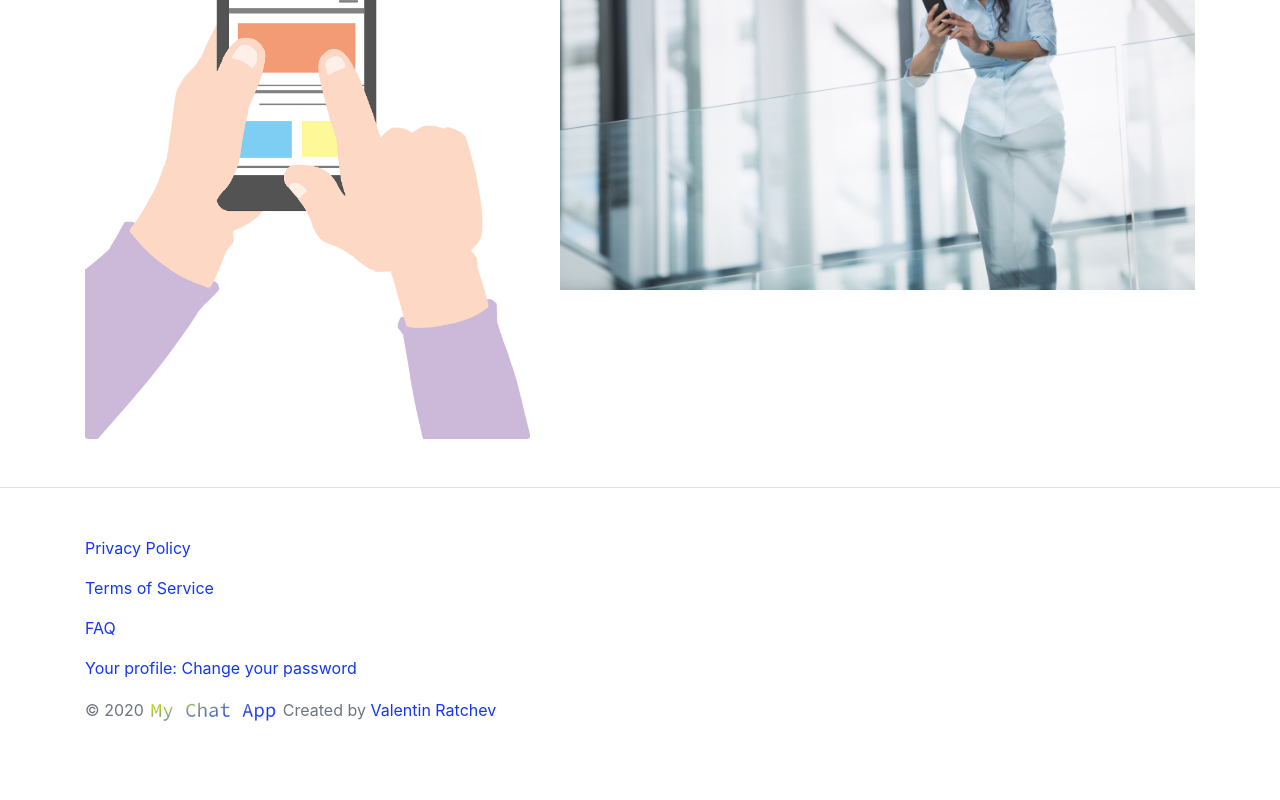
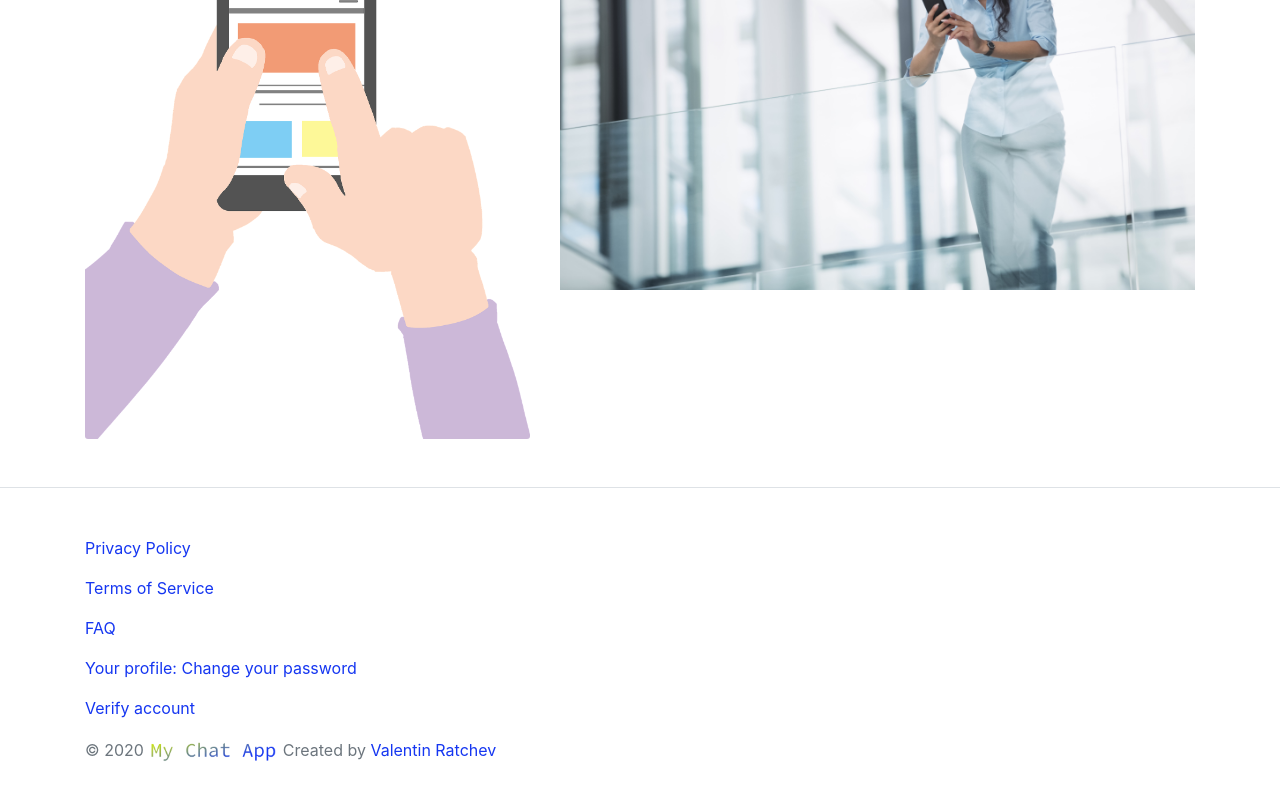
Before and after one commit to valtur11/My-chat-app, a Next.js app in the folder client/: page / in a window 1280 px wide. Shown: the part 804-1604 px from the top of the page. Before the commit the page ends 1580 px from the top, so only its background shows below. Built offline with nearby package versions, Linux system fonts and the light colour scheme.

Commit message:
Add verify link at footer

```diff
--- a/client/components/Layout.js
+++ b/client/components/Layout.js
@@ -47,6 +47,7 @@ function Layout({ children, date }) {
           <p> <a href = '/terms'> Terms of Service </a> </p>
           <p><Link href='/faq'><a>FAQ</a></Link></p>
           <p><Link href='/changePassword'><a>Your profile: Change your password</a></Link></p>
+          <p><Link href='/verify'><a>Verify account</a></Link></p>
           <p> &copy; {date.currentYear} <img  src='/profile.png' className='img-fluid' width='130' height='30' /> Created by <a href = 'https://valentinratchev.com'> Valentin Ratchev </a> </p>
         </div>
       </footer>
```
